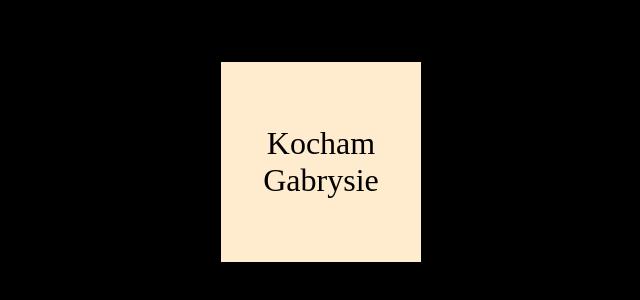
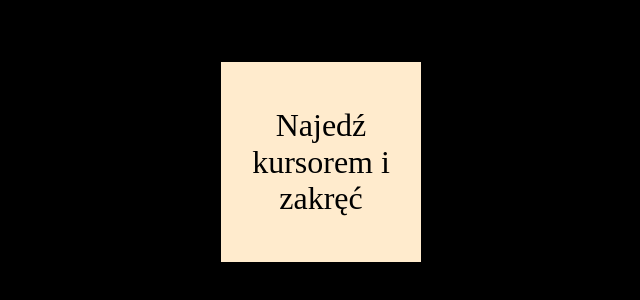
Before and after one commit to FriendlyLukas/Object-and-Arrays-exercises, a plain HTML site: page index.html in a window 1280 px wide. Shown: the part 258-558 px from the top of the page, without its empty margins (99-739 px from the left). Drawn offline with nearby package versions, Linux system fonts and the light colour scheme.

Commit message:
text on page update

```diff
--- a/index.html
+++ b/index.html
@@ -15,6 +15,6 @@
 </head>
 
 <body class = "container">
-<div class = "container__content">Kocham Gabrysie</div>
+<div class = "container__content">Najedź kursorem i zakręć</div>
 </body>
 </html>
```
